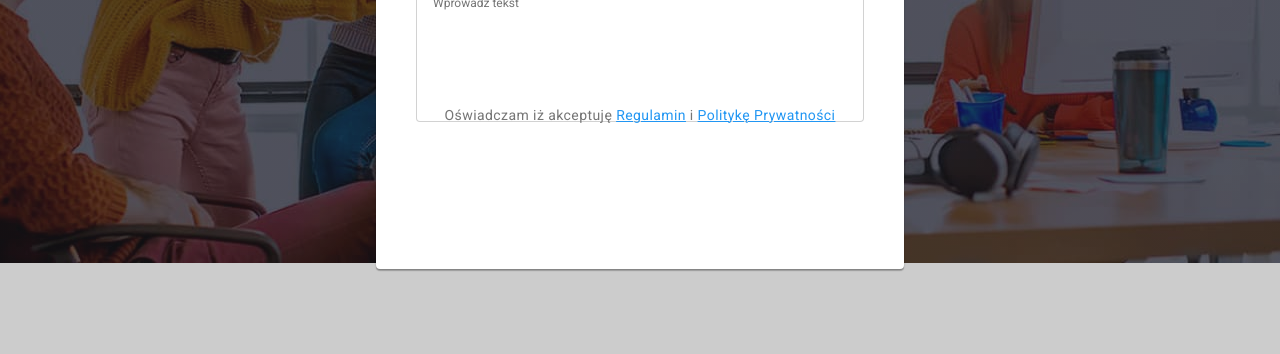
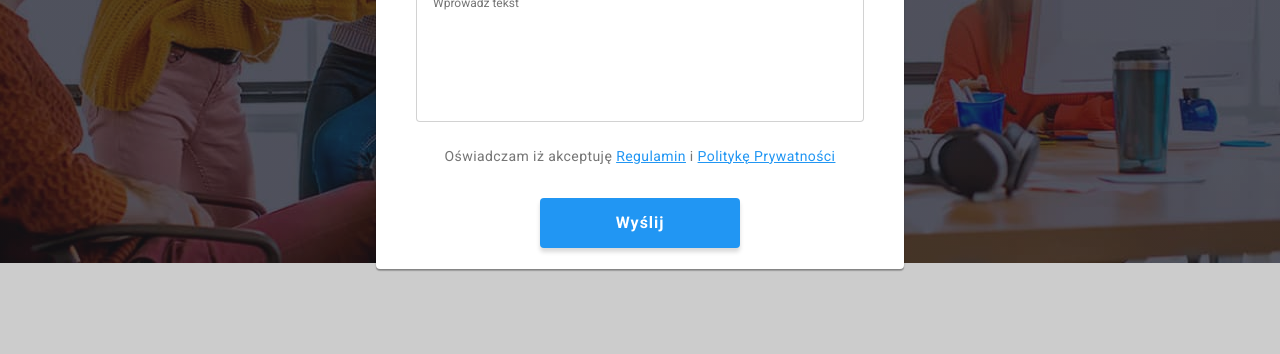
Before and after one commit to DagmaraSobczak/goit-markup-hw-06, a plain HTML site: page index.html in a window 1280 px wide. Both pictures are taken after a click on the button "Zamów usługę". Shown: the part 422-776 px from the top of the page. Drawn offline with Linux system fonts and the light colour scheme.

Commit message:
checkbox+button

```diff
--- a/css/style.css
+++ b/css/style.css
@@ -816,6 +816,10 @@ left: 0px;
 position: relative;
 padding: 0;
 margin-top: 4px;
+outline: none;
+  transition-property: border-color;
+  transition-duration: 250ms;
+  transition-timing-function: cubic-bezier(0.4, 0, 0.2, 1);
 }
 
 .modal-icon{
@@ -824,7 +828,11 @@ margin-top: 4px;
   position: absolute;
  z-index: 2;
  top: 104px;
- left: 50px;}
+ left: 50px;
+   transition-property: fill;
+  transition-duration: 250ms;
+  transition-timing-function: cubic-bezier(0.4, 0, 0.2, 1);
+}
 
 
  .modal-icon2{
@@ -834,6 +842,9 @@ margin-top: 4px;
  z-index: 2;
  top: 172px;
  left: 52px;
+   transition-property: fill;
+  transition-duration: 250ms;
+  transition-timing-function: cubic-bezier(0.4, 0, 0.2, 1);
 }
 
 
@@ -844,16 +855,12 @@ margin-top: 4px;
  z-index: 2;
  top: 240px;
  left: 52px;
+   transition-property: fill;
+  transition-duration: 250ms;
+  transition-timing-function: cubic-bezier(0.4, 0, 0.2, 1);
 }
 
- /*.modal-icon4{
- width: 16px;
-  height: 15px;
-  position: absolute;
- z-index: 2;
- top: 442px;
- left: 55px;
- }*/
+
 
 
 .form-modal{
@@ -861,6 +868,7 @@ margin-top: 4px;
   flex-direction: column;
   width: 448px;
 height: 342px;
+
 
 }
 .p-modal{
@@ -887,6 +895,10 @@ padding-right: 16px;
 margin-top: 4px;
 border-color: rgba(33, 33, 33, 0.2);
 margin-bottom: 20px;
+outline: none;
+  transition-property: border-color;
+  transition-duration: 250ms;
+  transition-timing-function: cubic-bezier(0.4, 0, 0.2, 1);
 }
 
 .checkbox{
@@ -895,7 +907,8 @@ height: 24px;
 display: block;
 position: absolute;
 left: 55px;
-top: 437px;
+top: 442px;
+
 
 }
 
@@ -904,9 +917,10 @@ top: 437px;
 height: 15px;
 fill:rgba(255, 255, 255, 1);
 background-color: rgba(255, 255, 255, 1);
-border-color: #000000;
 position: absolute;
-top: 442px;
+top: 0px;
+left: 0px;
+
 
 
 
@@ -924,8 +938,10 @@ text-align: center;
 display: block;
 width: 397px;
 left: 77px;
-margin-top: 20px;
-position: relative;
+margin-top: 40px;
+
+
+
 
 }
 
@@ -940,29 +956,76 @@ position: relative;
 position: absolute;
 width: 16px;
 height: 15px;
-
-transition:
+top: 18px;
+left: -10px;
+    transition-property: opacity;
+  transition-duration: 250ms;
+  transition-timing-function: cubic-bezier(0.4, 0, 0.2, 1);
 }
 
 .checkmark::after{
-  content: "";
+  content: url(../image/check.svg);
   width: 16px;
   height: 15px;
   position: absolute;
   opacity:0;
-  transition: opacity .2s;
+  transition: opacity;
   display: block;
+  fill:rgba(255, 255, 255, 1);
   background-color: rgba(33, 150, 243, 1);
-  fill:rgba(255, 255, 255, 1);
+
+
 
 
 }
 
 .checkbox input:checked ~ .checkmark::after{
 opacity: 1;
+
 }
 
 .checkbox-text-span{
   color: rgba(33, 150, 243, 1);
   text-decoration: underline;
 }
+.button-input{
+width: 200px;
+height: 50px;
+background: #2196F3;
+box-shadow: 0px 4px 4px rgba(0, 0, 0, 0.15);
+border-radius: 4px;
+text-align: center;
+border: 0px;
+margin-top: 30px;
+font-family: 'Roboto';
+font-style: normal;
+font-weight: 700;
+font-size: 16px;
+line-height: 30px;
+letter-spacing: 0.06em;
+color: #FFFFFF;
+cursor: pointer;
+}
+
+
+
+
+textarea:hover,
+textarea:focus{
+  border-color: rgba(33, 150, 243, 1);
+
+}
+
+
+.label-modal{
+    transition-property: border-color, fill;
+  transition-duration: 250ms;
+  transition-timing-function: cubic-bezier(0.4, 0, 0.2, 1);
+}
+.label-modal input:hover{
+  border-color: rgba(33, 150, 243, 1);
+}
+
+.label-modal:hover svg{
+  fill: rgba(33, 150, 243, 1);
+}
--- a/index.html
+++ b/index.html
@@ -295,21 +295,21 @@
                   <svg class="modal-icon">
                   <use href="./image/icons.svg#icon-person-black-18dp-1"></use>
                 </svg>
-                <input class="input-modal" type="text">
+                <input class="input-modal" type="text" name="name">
               </label>
             <label class="label-modal">
                Telefon
                <svg class="modal-icon2">
              <use href="./image/icons.svg#icon-phone-black-18dp-1"></use>
            </svg>
-            <input class="input-modal" type="tel">
+            <input class="input-modal" type="tel" name="phone_number">
                 </label>
                   <label class="label-modal">
                     Email
                     <svg class="modal-icon3">
                       <use href="./image/icons.svg#icon-email-black-18dp-1"></use>
                     </svg>
-                    <input class="input-modal" type="email">
+                    <input class="input-modal" type="email" name="email">
                   </label>
                     <label class="label-modal">
                       Komentarz
@@ -323,10 +323,10 @@
                       <use href="./image/icons.svg#icon-Vector-1"></use>
                     </svg>
                   </span>
-
-                  </label>
-                  <p class=".checkbox-text">Oświadczam iż akceptuję <span class="checkbox-text-span">Regulamin</span> i <span class="checkbox-text-span">Politykę Prywatności</span></p>
-          </div>
+                                    </label>
+                  <p class="checkbox-text">Oświadczam iż akceptuję <span class="checkbox-text-span">Regulamin</span> i <span class="checkbox-text-span">Politykę Prywatności</span></p>
+         <button type="submit" class="button-input" >Wyślij</button>
+                </div>
           <script src="./js/modal.js"></script>
   </body>
 </html>
```
Also changed, not shown: image/check.svg (added).
